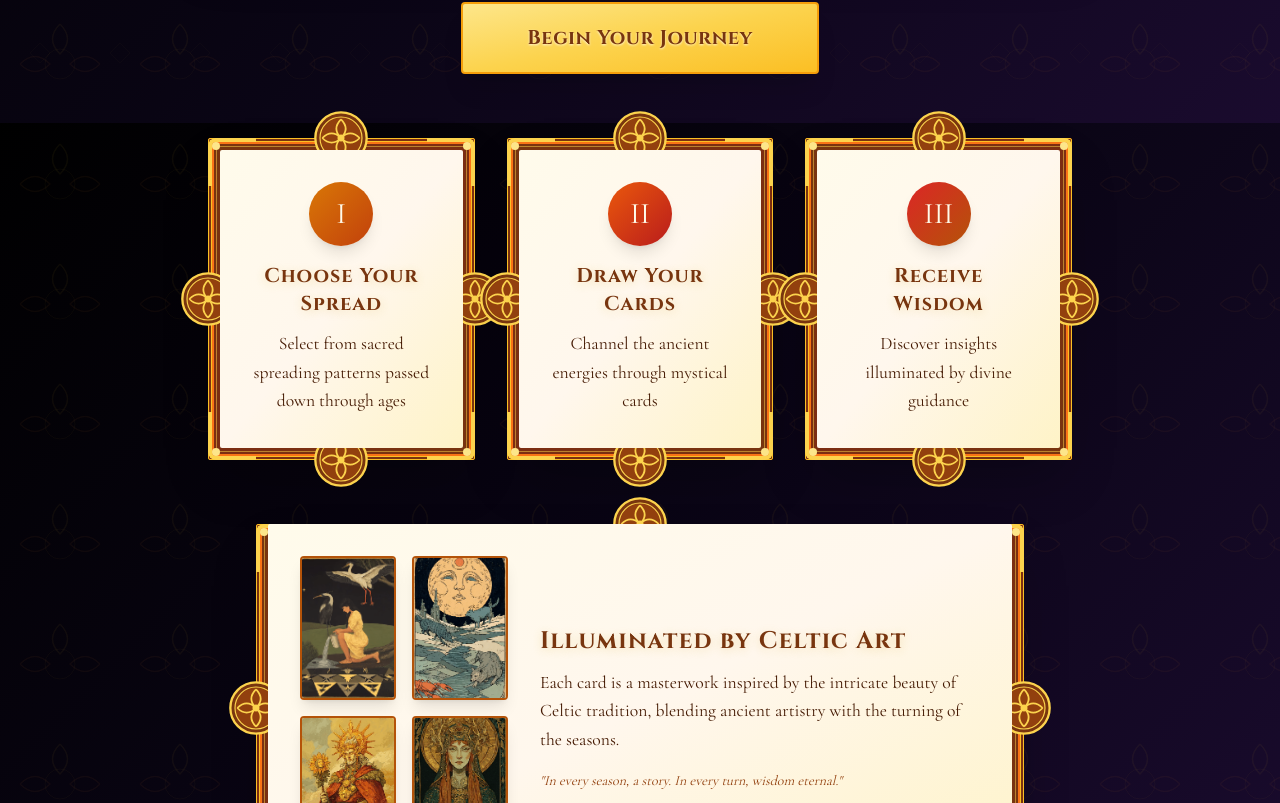
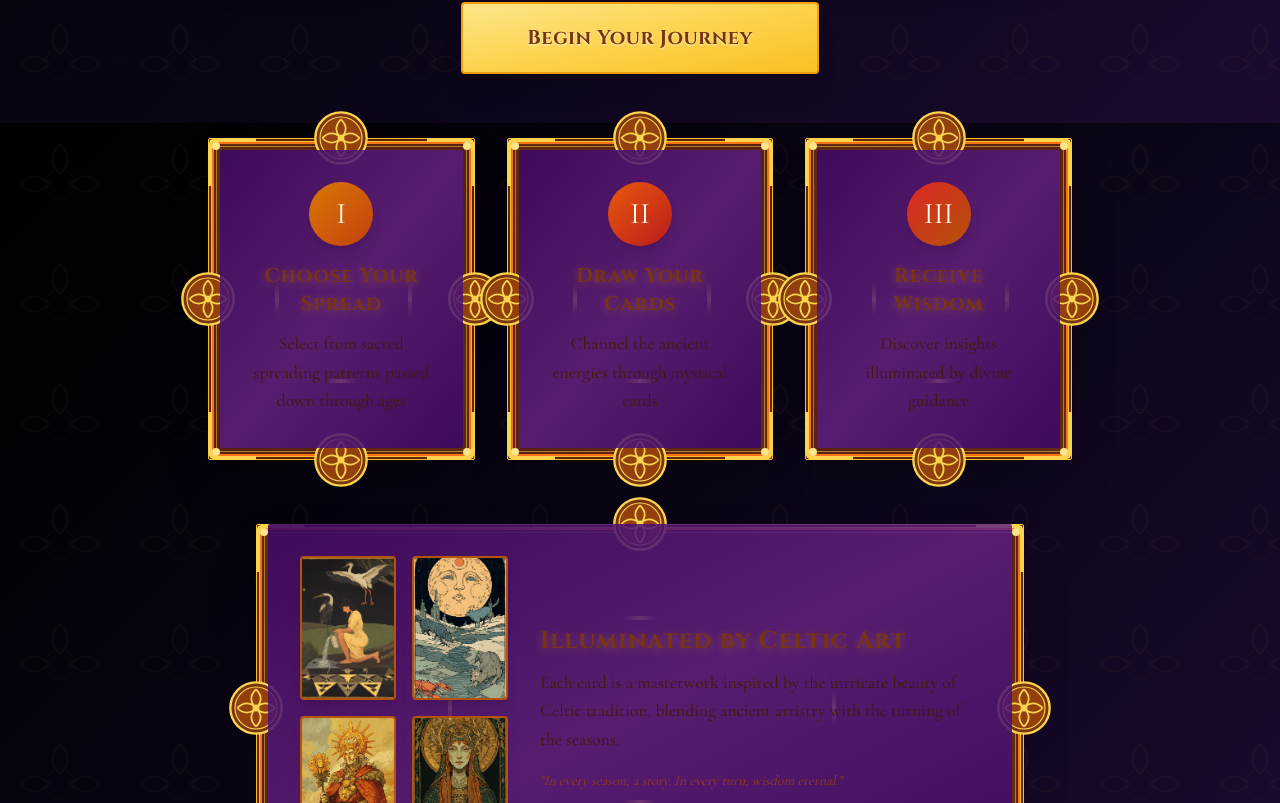
Before and after one commit to stephencummins/sidhe, a React (Vite) app: page / in a window 1280 px wide. Shown: the part 677-1480 px from the top of the page. Built offline with nearby package versions, Linux system fonts and the light colour scheme; no server answers.

Commit message:
Updated CelticBorder.tsx

```diff
--- a/src/components/CelticBorder.tsx
+++ b/src/components/CelticBorder.tsx
@@ -1,25 +1,35 @@
 export default function CelticBorder({ children, className = "" }: { children?: React.ReactNode; className?: string }) {
   return (
     <div className={`relative ${className}`}>
-      <div className="absolute inset-0 bg-gradient-to-br from-amber-900 via-orange-900 to-amber-900 rounded-sm shadow-2xl" />
+      {/* Main border background - darker */}
+      <div className="absolute inset-0 bg-gradient-to-br from-amber-900/80 via-orange-900/70 to-amber-900/80 rounded-sm shadow-2xl" />
 
+      {/* Triple border layers */}
       <div className="absolute inset-0 border-4 border-double border-amber-400 rounded-sm" />
       <div className="absolute inset-1 border-2 border-orange-500 rounded-sm" />
       <div className="absolute inset-2 border border-amber-300/50 rounded-sm" />
 
+      {/* Corner decorations - Top Left */}
       <div className="absolute top-0 left-0 w-12 h-12 border-t-4 border-l-4 border-amber-300 rounded-tl-lg">
         <div className="absolute top-0 left-0 w-2 h-2 bg-amber-200 rounded-full" />
       </div>
+
+      {/* Corner decorations - Top Right */}
       <div className="absolute top-0 right-0 w-12 h-12 border-t-4 border-r-4 border-amber-300 rounded-tr-lg">
         <div className="absolute top-0 right-0 w-2 h-2 bg-amber-200 rounded-full" />
       </div>
+
+      {/* Corner decorations - Bottom Left */}
       <div className="absolute bottom-0 left-0 w-12 h-12 border-b-4 border-l-4 border-amber-300 rounded-bl-lg">
         <div className="absolute bottom-0 left-0 w-2 h-2 bg-amber-200 rounded-full" />
       </div>
+
+      {/* Corner decorations - Bottom Right */}
       <div className="absolute bottom-0 right-0 w-12 h-12 border-b-4 border-r-4 border-amber-300 rounded-br-lg">
         <div className="absolute bottom-0 right-0 w-2 h-2 bg-amber-200 rounded-full" />
       </div>
 
+      {/* Top Celtic knot medallion */}
       <svg className="absolute top-0 left-1/2 -translate-x-1/2 -translate-y-1/2 w-14 h-14 text-amber-300" viewBox="0 0 48 48" fill="none" xmlns="http://www.w3.org/2000/svg">
         <circle cx="24" cy="24" r="22" stroke="currentColor" strokeWidth="2" fill="#78350f" />
         <circle cx="24" cy="24" r="18" stroke="currentColor" strokeWidth="1" fill="#92400e" />
@@ -27,6 +37,7 @@ export default function CelticBorder({ children, className = "" }: { children?:
         <circle cx="24" cy="24" r="3" fill="currentColor" />
       </svg>
 
+      {/* Bottom Celtic knot medallion */}
       <svg className="absolute bottom-0 left-1/2 -translate-x-1/2 translate-y-1/2 w-14 h-14 text-amber-300" viewBox="0 0 48 48" fill="none" xmlns="http://www.w3.org/2000/svg">
         <circle cx="24" cy="24" r="22" stroke="currentColor" strokeWidth="2" fill="#78350f" />
         <circle cx="24" cy="24" r="18" stroke="currentColor" strokeWidth="1" fill="#92400e" />
@@ -34,6 +45,7 @@ export default function CelticBorder({ children, className = "" }: { children?:
         <circle cx="24" cy="24" r="3" fill="currentColor" />
       </svg>
 
+      {/* Left Celtic knot medallion */}
       <svg className="absolute top-1/2 left-0 -translate-y-1/2 -translate-x-1/2 w-14 h-14 text-amber-300" viewBox="0 0 48 48" fill="none" xmlns="http://www.w3.org/2000/svg">
         <circle cx="24" cy="24" r="22" stroke="currentColor" strokeWidth="2" fill="#78350f" />
         <circle cx="24" cy="24" r="18" stroke="currentColor" strokeWidth="1" fill="#92400e" />
@@ -41,6 +53,7 @@ export default function CelticBorder({ children, className = "" }: { children?:
         <circle cx="24" cy="24" r="3" fill="currentColor" />
       </svg>
 
+      {/* Right Celtic knot medallion */}
       <svg className="absolute top-1/2 right-0 -translate-y-1/2 translate-x-1/2 w-14 h-14 text-amber-300" viewBox="0 0 48 48" fill="none" xmlns="http://www.w3.org/2000/svg">
         <circle cx="24" cy="24" r="22" stroke="currentColor" strokeWidth="2" fill="#78350f" />
         <circle cx="24" cy="24" r="18" stroke="currentColor" strokeWidth="1" fill="#92400e" />
@@ -48,12 +61,14 @@ export default function CelticBorder({ children, className = "" }: { children?:
         <circle cx="24" cy="24" r="3" fill="currentColor" />
       </svg>
 
+      {/* Decorative lines */}
       <div className="absolute top-1/4 left-1/2 -translate-x-1/2 w-8 h-1 bg-gradient-to-r from-transparent via-amber-400 to-transparent" />
       <div className="absolute top-3/4 left-1/2 -translate-x-1/2 w-8 h-1 bg-gradient-to-r from-transparent via-amber-400 to-transparent" />
       <div className="absolute top-1/2 left-1/4 -translate-y-1/2 w-1 h-8 bg-gradient-to-b from-transparent via-amber-400 to-transparent" />
       <div className="absolute top-1/2 left-3/4 -translate-y-1/2 w-1 h-8 bg-gradient-to-b from-transparent via-amber-400 to-transparent" />
 
-      <div className="relative bg-gradient-to-br from-amber-50 via-orange-50 to-amber-100 rounded-sm m-3 text-amber-950">
+      {/* FIXED: Dark interior instead of light */}
+      <div className="relative bg-gradient-to-br from-purple-950/90 via-purple-900/80 to-purple-950/90 rounded-sm m-3">
         {children}
       </div>
     </div>
```
